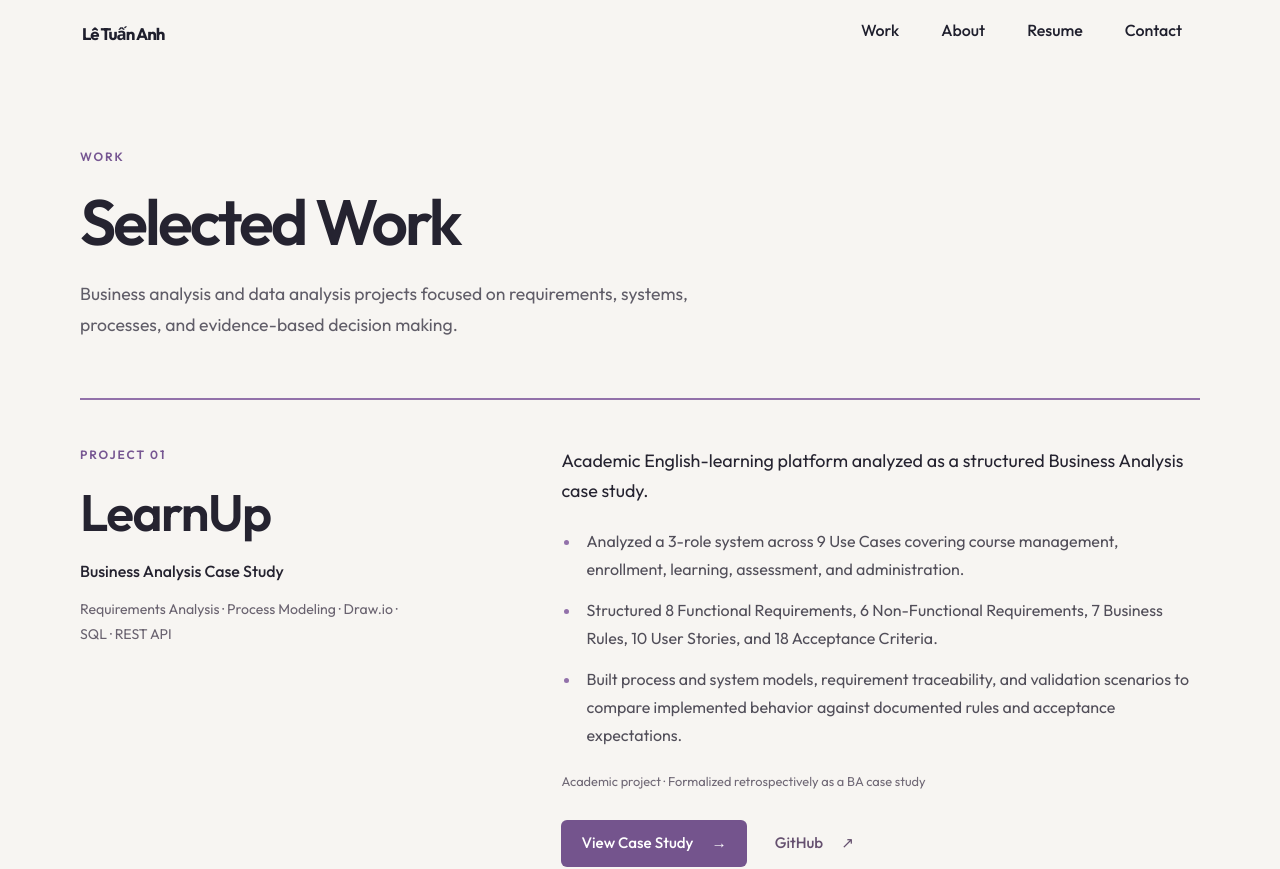
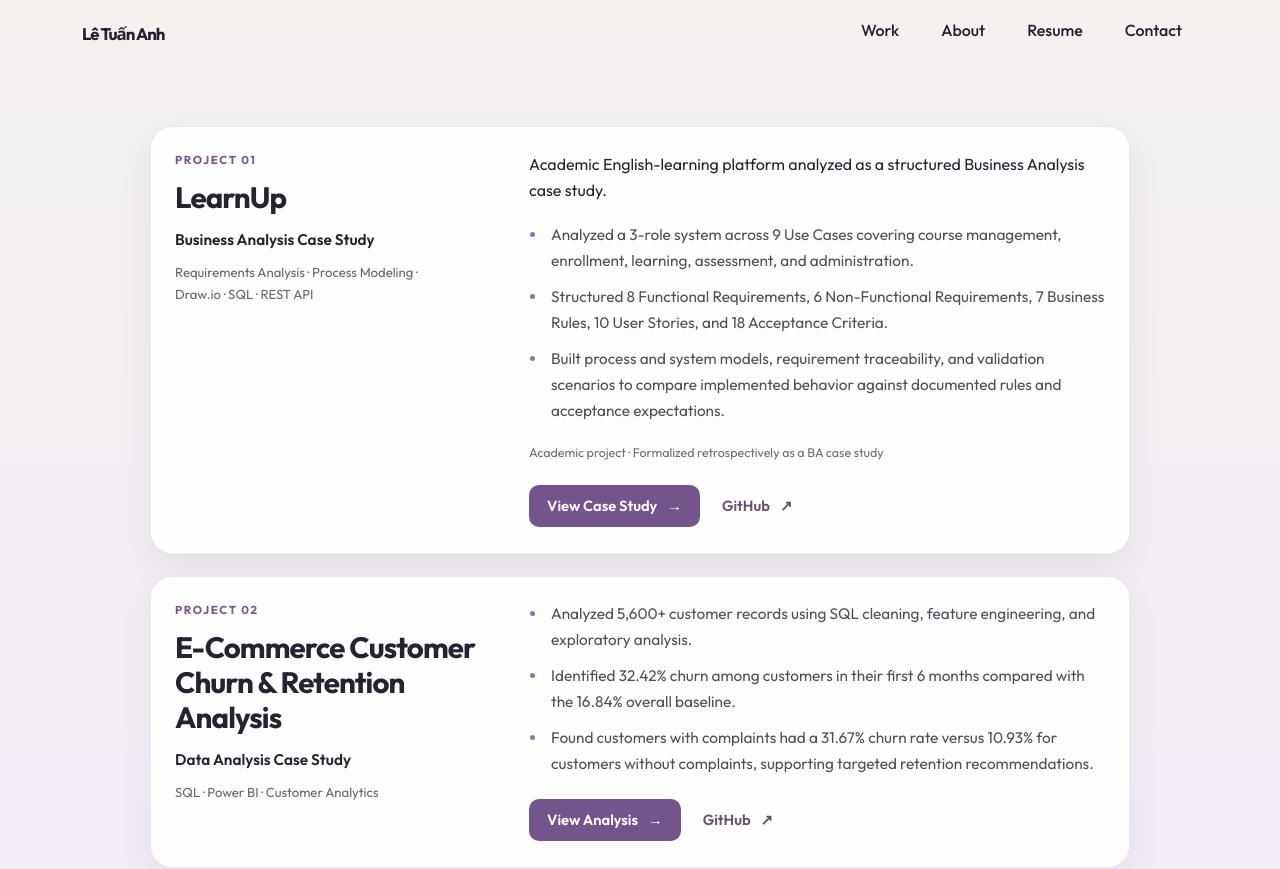
Before and after one commit to ltuananh1105/Portfolio, a React (Create React App) app: page /project in a window 1280 px wide. Shown: the top 869 px of the page. Built offline with nearby package versions, Linux system fonts and the light colour scheme; a web font is replaced by a local one.

Commit message:
Refine project section layout

```diff
--- a/src/components/Projects/Projects.css
+++ b/src/components/Projects/Projects.css
@@ -1,50 +1,175 @@
 .selected-work {
-  background: #f7f5f2;
+  background: linear-gradient(180deg, #f4f1ef 0%, #f2ecf8 100%);
   color: #252330;
-  padding: 148px 28px 80px;
+  padding: 126px 28px 72px;
   text-align: left;
   min-height: 100vh;
 }
-.selected-work__shell { max-width: 1120px; margin: 0 auto; }
-.selected-work__intro { max-width: 760px; margin-bottom: 58px; }
-.selected-work__eyebrow,
+
+.selected-work__shell {
+  max-width: 980px;
+  margin: 0 auto;
+}
+
+.selected-work__projects {
+  display: flex;
+  flex-direction: column;
+  gap: 22px;
+}
+
+.work-entry {
+  display: grid;
+  grid-template-columns: minmax(0, 0.72fr) minmax(0, 1.28fr);
+  gap: 30px;
+  padding: 24px 24px 26px;
+  border-radius: 22px;
+  background: rgba(255, 255, 255, 0.9);
+  border: 1px solid rgba(96, 77, 119, 0.12);
+  box-shadow: 0 16px 32px rgba(60, 46, 81, 0.08);
+  transition: transform 0.2s ease, box-shadow 0.2s ease;
+}
+
+.work-entry:hover {
+  transform: translateY(-2px);
+  box-shadow: 0 22px 38px rgba(60, 46, 81, 0.12);
+}
+
+.work-entry__identity,
+.work-entry__content {
+  min-width: 0;
+}
+
 .work-entry__number {
   text-transform: uppercase;
-  letter-spacing: .16em;
-  font-size: .75rem;
+  letter-spacing: 0.14em;
+  font-size: 0.72rem;
+  font-weight: 700;
+  color: #765692;
+  margin-bottom: 12px;
+}
+
+.work-entry h2 {
+  font-size: clamp(1.45rem, 2.3vw, 1.9rem);
+  line-height: 1.2;
+  letter-spacing: -0.03em;
+  font-weight: 700;
+  margin-bottom: 12px;
+  overflow-wrap: anywhere;
+}
+
+.work-entry__type {
+  font-size: 0.96rem;
   font-weight: 600;
-  color: #765692;
+  margin-bottom: 10px;
+}
+
+.work-entry__focus {
+  color: #69626f;
+  font-size: 0.82rem;
+  line-height: 1.7;
+  max-width: 290px;
+  margin: 0;
+}
+
+.work-entry__description {
+  font-size: 1rem;
+  line-height: 1.65;
   margin-bottom: 18px;
 }
-.selected-work__intro h1 { font-size: clamp(2.5rem, 5vw, 4rem); letter-spacing: -.045em; font-weight: 600; margin-bottom: 18px; }
-.selected-work__summary { font-size: 1.1rem; line-height: 1.75; color: #605d68; margin: 0; max-width: 690px; }
-.work-entry { display: grid; grid-template-columns: minmax(0, .85fr) minmax(0, 1.3fr); gap: 64px; padding: 46px 0 50px; border-top: 1px solid #dcd5de; }
-.work-entry:first-child { border-top: 2px solid #9271aa; }
-.work-entry__identity, .work-entry__content { min-width: 0; }
-.work-entry h2 { font-size: clamp(1.7rem, 2.6vw, 2.25rem); line-height: 1.2; letter-spacing: -.03em; font-weight: 600; margin-bottom: 15px; overflow-wrap: anywhere; }
-.work-entry:first-child h2 { font-size: clamp(2.4rem, 4vw, 3.3rem); }
-.work-entry__type { font-size: 1rem; font-weight: 500; margin-bottom: 14px; }
-.work-entry__focus { color: #69626f; font-size: .88rem; line-height: 1.8; max-width: 330px; margin: 0; }
-.work-entry__description { font-size: 1.12rem; line-height: 1.65; margin-bottom: 22px; }
-.work-entry__highlights { padding-left: 20px; margin: 0; color: #514e59; font-size: 1rem; line-height: 1.75; }
-.work-entry__highlights li { padding-left: 5px; margin-bottom: 13px; }
-.work-entry__highlights li::marker { color: #9271aa; }
-.work-entry__note { color: #716a77; font-size: .8rem; line-height: 1.6; margin: 22px 0 0; }
-.work-entry__actions { display: flex; align-items: center; flex-wrap: wrap; gap: 14px 24px; margin-top: 28px; }
-.work-entry__actions a { display: inline-flex; align-items: center; justify-content: center; gap: 18px; min-height: 46px; font-size: .95rem; font-weight: 500; text-decoration: none; border-radius: 6px; }
-.work-entry__primary { background: #74548d; color: #fff; padding: 12px 20px; }
-.work-entry__primary:hover { background: #604376; color: #fff; }
-.work-entry__github { color: #65506f; padding: 10px 4px; }
-.work-entry__github:hover { color: #483453; text-decoration: underline !important; }
-.work-entry__actions a:focus-visible { outline: 3px solid #9271aa; outline-offset: 4px; }
+
+.work-entry__highlights {
+  padding-left: 18px;
+  margin: 0;
+  color: #514e59;
+  font-size: 0.96rem;
+  line-height: 1.7;
+}
+
+.work-entry__highlights li {
+  padding-left: 4px;
+  margin-bottom: 10px;
+}
+
+.work-entry__highlights li::marker {
+  color: #9271aa;
+}
+
+.work-entry__note {
+  color: #716a77;
+  font-size: 0.78rem;
+  line-height: 1.6;
+  margin: 18px 0 0;
+}
+
+.work-entry__actions {
+  display: flex;
+  align-items: center;
+  flex-wrap: wrap;
+  gap: 12px 18px;
+  margin-top: 22px;
+}
+
+.work-entry__actions a {
+  display: inline-flex;
+  align-items: center;
+  justify-content: center;
+  gap: 10px;
+  min-height: 42px;
+  font-size: 0.92rem;
+  font-weight: 600;
+  text-decoration: none;
+  border-radius: 10px;
+}
+
+.work-entry__primary {
+  background: #74548d;
+  color: #fff;
+  padding: 10px 18px;
+}
+
+.work-entry__primary:hover {
+  background: #604376;
+  color: #fff;
+}
+
+.work-entry__github {
+  color: #65506f;
+  padding: 10px 4px;
+}
+
+.work-entry__github:hover {
+  color: #483453;
+  text-decoration: underline !important;
+}
+
+.work-entry__actions a:focus-visible {
+  outline: 3px solid #9271aa;
+  outline-offset: 4px;
+}
+
 @media (max-width: 991px) {
-  .work-entry { gap: 32px; grid-template-columns: minmax(0, .85fr) minmax(0, 1.15fr); }
+  .work-entry {
+    gap: 24px;
+    grid-template-columns: minmax(0, 0.8fr) minmax(0, 1.2fr);
+  }
 }
+
 @media (max-width: 767px) {
-  .selected-work { padding: 116px 22px 48px; }
-  .selected-work__intro { margin-bottom: 36px; }
-  .selected-work__summary { font-size: 1rem; }
-  .work-entry { grid-template-columns: minmax(0, 1fr); gap: 25px; padding: 32px 0 38px; }
-  .work-entry__number { margin-bottom: 12px; }
-  .work-entry__focus { max-width: none; }
+  .selected-work {
+    padding: 116px 22px 48px;
+  }
+
+  .work-entry {
+    grid-template-columns: minmax(0, 1fr);
+    gap: 18px;
+    padding: 20px 18px 22px;
+  }
+
+  .work-entry__number {
+    margin-bottom: 10px;
+  }
+
+  .work-entry__focus {
+    max-width: none;
+  }
 }
--- a/src/components/Projects/Projects.js
+++ b/src/components/Projects/Projects.js
@@ -41,14 +41,6 @@ function Projects() {
   return (
     <main className="selected-work">
       <div className="selected-work__shell">
-        <header className="selected-work__intro">
-          <p className="selected-work__eyebrow">Work</p>
-          <h1>Selected Work</h1>
-          <p className="selected-work__summary">
-            Business analysis and data analysis projects focused on requirements,
-            systems, processes, and evidence-based decision making.
-          </p>
-        </header>
         <div className="selected-work__projects">
           {projects.map((project) => (
             <article className="work-entry" key={project.id} aria-labelledby={`${project.id}-title`}>
```
